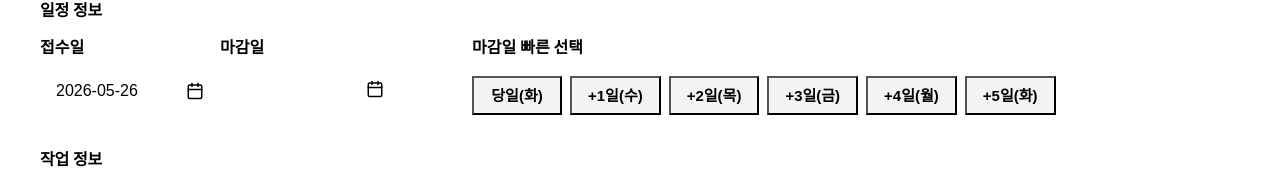
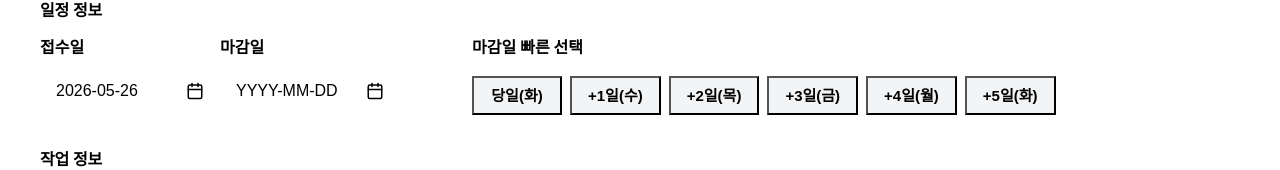
Before and after one commit to Peekaboo325/design-team-hub, a React (Vite) app: page / in a window 1280 px wide. Shown: the part 542-712 px from the top of the page. Built offline with nearby package versions, Linux system fonts and the light colour scheme; the HTML template or start-up script is replaced by a standard one.

Commit message:
마감일 trigger에만 'YYYY-MM-DD' placeholder 표시
- DatePicker에 placeholder prop 추가
- 빈 값일 때 회색(--color-text-tertiary) 안내 텍스트로 표시
- DeadlineZone의 마감일 DatePicker에만 적용 (접수일은 기본 오늘 값이 항상 있어 불필요)

```diff
--- a/src/components/ui/DatePicker.module.css
+++ b/src/components/ui/DatePicker.module.css
@@ -37,6 +37,11 @@
   overflow: hidden;
   text-overflow: ellipsis;
   white-space: nowrap;
+}
+
+.triggerPlaceholder {
+  color: var(--color-text-tertiary);
+  font-weight: 500;
 }
 
 .trigger:hover {
--- a/src/components/ui/DatePicker.tsx
+++ b/src/components/ui/DatePicker.tsx
@@ -10,6 +10,7 @@ type Props = {
   onChange: (next: string) => void
   holidays?: readonly string[]     // YYYY-MM-DD 배열
   disabledBefore?: string          // YYYY-MM-DD. 이 날짜 이전(미포함)은 선택 불가
+  placeholder?: string             // 빈 값일 때 trigger에 표시할 회색 안내 텍스트
 }
 
 function ymd(d: Date): string {
@@ -28,7 +29,7 @@ function parseYmd(s: string): Date | undefined {
 
 // 토스 톤 캘린더 — react-day-picker v9 + 한국어 locale.
 // 일요일 시작(한국 캘린더 관습). 토(파랑) / 일·공휴일(빨강) 색칠.
-export function DatePicker({ label, value, onChange, holidays = [], disabledBefore }: Props) {
+export function DatePicker({ label, value, onChange, holidays = [], disabledBefore, placeholder }: Props) {
   const [open, setOpen] = useState(false)
   const containerRef = useRef<HTMLDivElement>(null)
 
@@ -57,7 +58,13 @@ export function DatePicker({ label, value, onChange, holidays = [], disabledBefo
         className={triggerCls}
         onClick={() => setOpen((o) => !o)}
       >
-        <span className={styles.triggerText}>{value || ' '}</span>
+        <span
+          className={[styles.triggerText, !value && placeholder ? styles.triggerPlaceholder : '']
+            .filter(Boolean)
+            .join(' ')}
+        >
+          {value || placeholder || ' '}
+        </span>
         <CalendarIcon />
       </button>
       {open && (
--- a/src/components/zones/DeadlineZone.tsx
+++ b/src/components/zones/DeadlineZone.tsx
@@ -42,6 +42,7 @@ export function DeadlineZone({ value, onChange }: Props) {
             onChange={(d) => onChange({ deadline: d })}
             holidays={HOLIDAYS}
             disabledBefore={value.requestDate}
+            placeholder="YYYY-MM-DD"
           />
         </div>
 
```
